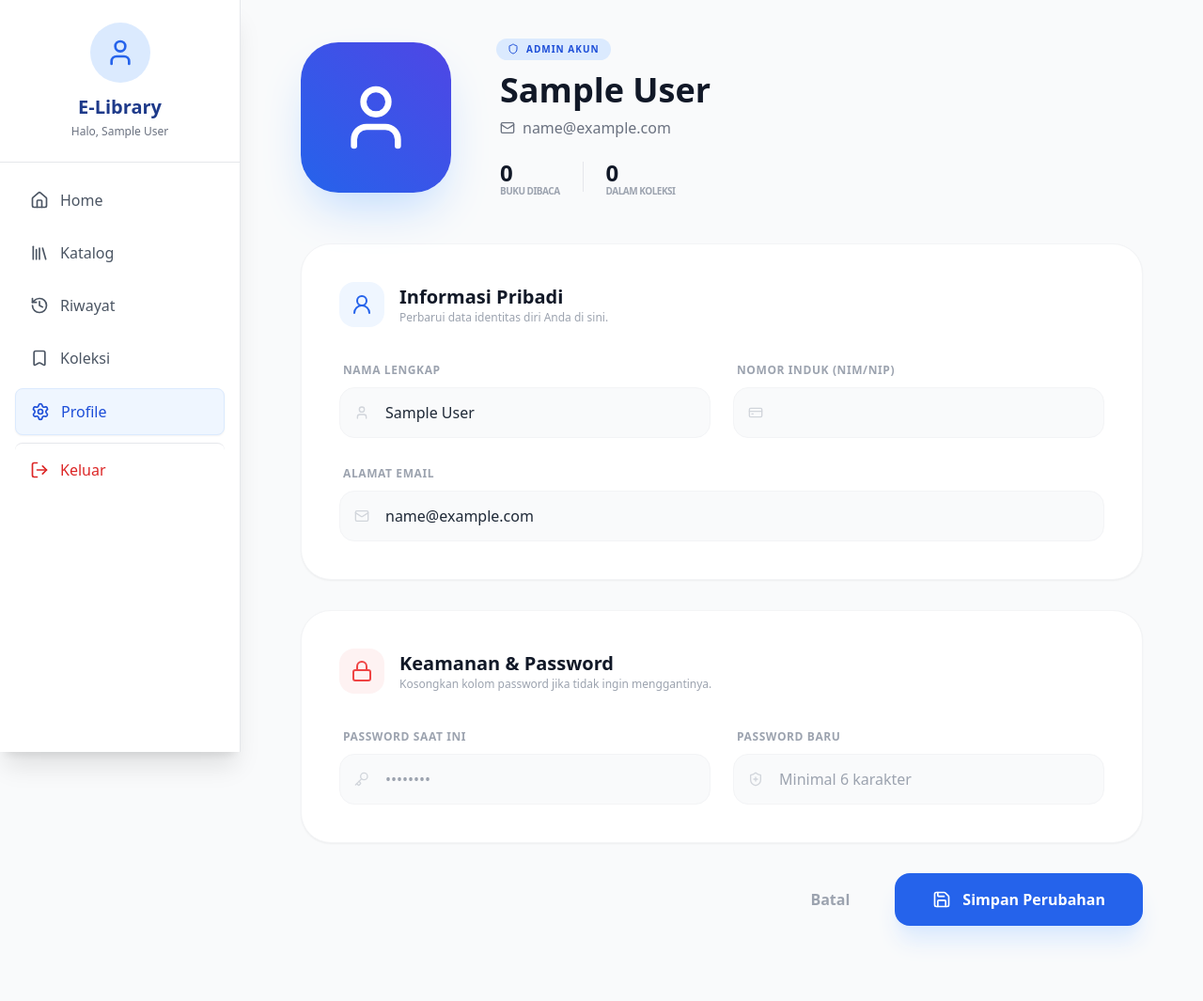
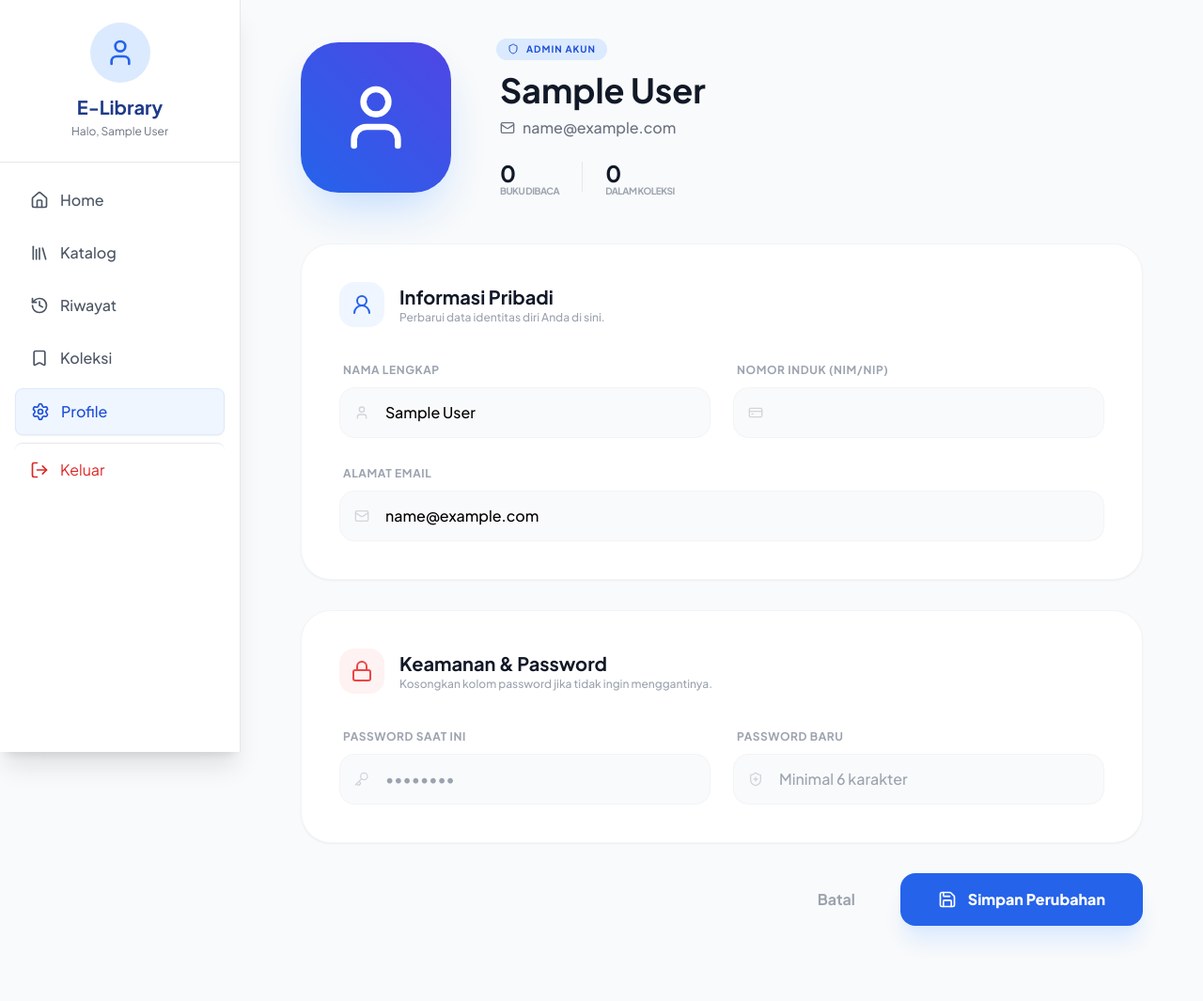
Before and after one commit to avsnaelfrb/UAS-Pemrog-web, a PHP site: page /Frontend/profile.php in a window 1280 px wide. Shown: the whole page at 94% size. Run offline with PHP 8.4, Linux system fonts and the light colour scheme; the visitor is signed in with stand-in values (Sample User, id 1); data that the repository does not hold is empty; some libraries are stand-ins or nearby versions.

Commit message:
docs: refactor font styling

```diff
--- a/Frontend/profile.php
+++ b/Frontend/profile.php
@@ -85,7 +85,12 @@ $count_saved = mysqli_fetch_assoc(mysqli_query($conn, "SELECT COUNT(*) as total
     <title>Profil Saya - E-Library</title>
     <script src="https://cdn.tailwindcss.com"></script>
     <script src="https://unpkg.com/lucide@latest"></script>
+    <link href="https://fonts.googleapis.com/css2?family=Plus+Jakarta+Sans:wght@400;500;600;700;800&display=swap" rel="stylesheet">
     <style>
+        body {
+            font-family: 'Plus Jakarta Sans', sans-serif;
+        }
+
         .sidebar-transition {
             transition: transform 0.3s ease-in-out;
         }
@@ -97,7 +102,7 @@ $count_saved = mysqli_fetch_assoc(mysqli_query($conn, "SELECT COUNT(*) as total
     </style>
 </head>
 
-<body class="bg-gray-50 min-h-screen font-sans text-gray-800">
+<body class="bg-gray-50 min-h-screen">
 
     <!-- OVERLAY MOBILE -->
     <div id="mobile-overlay" onclick="toggleSidebar()" class="fixed inset-0 bg-black bg-opacity-50 z-30 hidden lg:hidden backdrop-blur-sm"></div>
```
